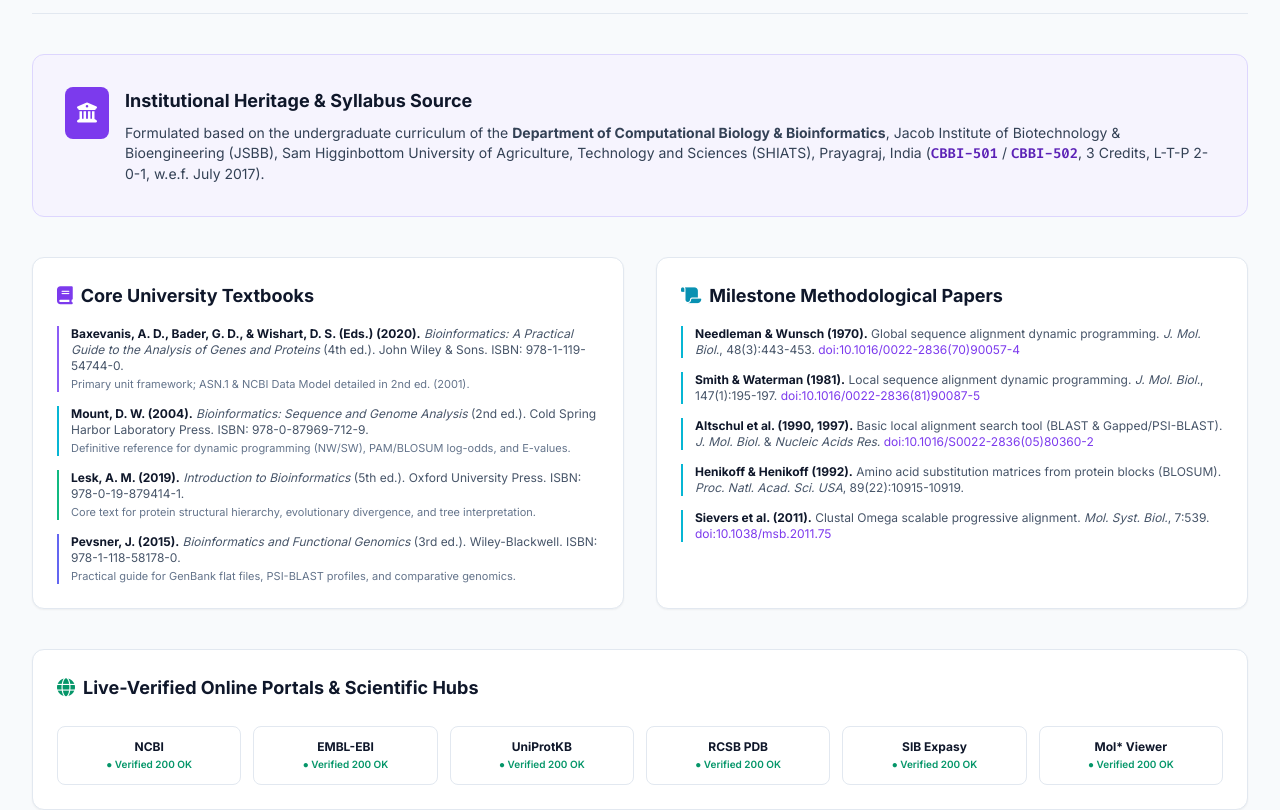
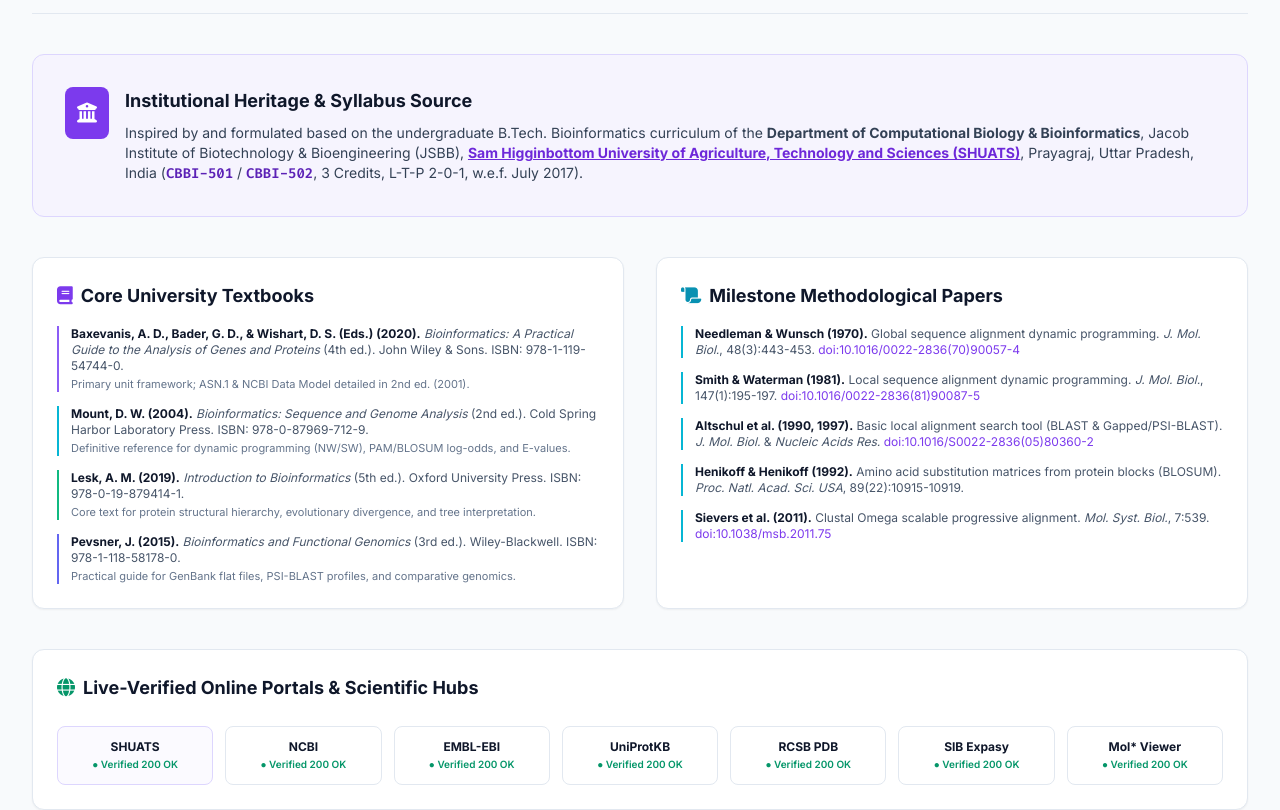
Before and after one commit to meprateekpaul/meprateekpaul.github.io, a plain HTML site: page conceptsbio.html in a window 1280 px wide. Shown: the part 5532-6342 px from the top of the page. Drawn offline with nearby package versions, Linux system fonts and the light colour scheme.

Commit message:
Add explicit SHUATS institutional link (https://shuats.edu.in/) and provenance

```diff
--- a/conceptsbio.html
+++ b/conceptsbio.html
@@ -875,7 +875,7 @@
                     <div class="space-y-2">
                         <h3 class="text-lg font-bold text-slate-900">Institutional Heritage & Syllabus Source</h3>
                         <p class="text-xs sm:text-sm text-slate-700 leading-relaxed">
-                            Formulated based on the undergraduate curriculum of the <strong>Department of Computational Biology & Bioinformatics</strong>, Jacob Institute of Biotechnology & Bioengineering (JSBB), Sam Higginbottom University of Agriculture, Technology and Sciences (SHIATS), Prayagraj, India (<code class="code-pill text-violet-800 font-bold">CBBI-501</code> / <code class="code-pill text-violet-800 font-bold">CBBI-502</code>, 3 Credits, L-T-P 2-0-1, w.e.f. July 2017).
+                            Inspired by and formulated based on the undergraduate B.Tech. Bioinformatics curriculum of the <strong>Department of Computational Biology & Bioinformatics</strong>, Jacob Institute of Biotechnology & Bioengineering (JSBB), <a href="https://shuats.edu.in/" target="_blank" rel="noopener" class="text-violet-700 font-bold underline hover:text-violet-900">Sam Higginbottom University of Agriculture, Technology and Sciences (SHUATS)</a>, Prayagraj, Uttar Pradesh, India (<code class="code-pill text-violet-800 font-bold">CBBI-501</code> / <code class="code-pill text-violet-800 font-bold">CBBI-502</code>, 3 Credits, L-T-P 2-0-1, w.e.f. July 2017).
                         </p>
                     </div>
                 </div>
@@ -949,7 +949,11 @@
                     <i class="fa-solid fa-globe text-emerald-600"></i>
                     <span>Live-Verified Online Portals & Scientific Hubs</span>
                 </h3>
-                <div class="grid grid-cols-2 sm:grid-cols-3 lg:grid-cols-6 gap-3 pt-2">
+                <div class="grid grid-cols-2 sm:grid-cols-3 lg:grid-cols-7 gap-3 pt-2">
+                    <a href="https://shuats.edu.in/" target="_blank" rel="noopener" class="p-3 rounded-lg border border-violet-200 bg-violet-50/40 hover:border-violet-500 hover:bg-violet-100/50 transition text-center">
+                        <div class="font-bold text-slate-900 text-xs">SHUATS</div>
+                        <div class="text-[10px] text-emerald-600 font-semibold mt-0.5">● Verified 200 OK</div>
+                    </a>
                     <a href="https://www.ncbi.nlm.nih.gov/" target="_blank" rel="noopener" class="p-3 rounded-lg border border-slate-200 hover:border-violet-400 hover:bg-violet-50/50 transition text-center">
                         <div class="font-bold text-slate-900 text-xs">NCBI</div>
                         <div class="text-[10px] text-emerald-600 font-semibold mt-0.5">● Verified 200 OK</div>
```
Also changed, not shown: courses.html (+4 -0 lines).
